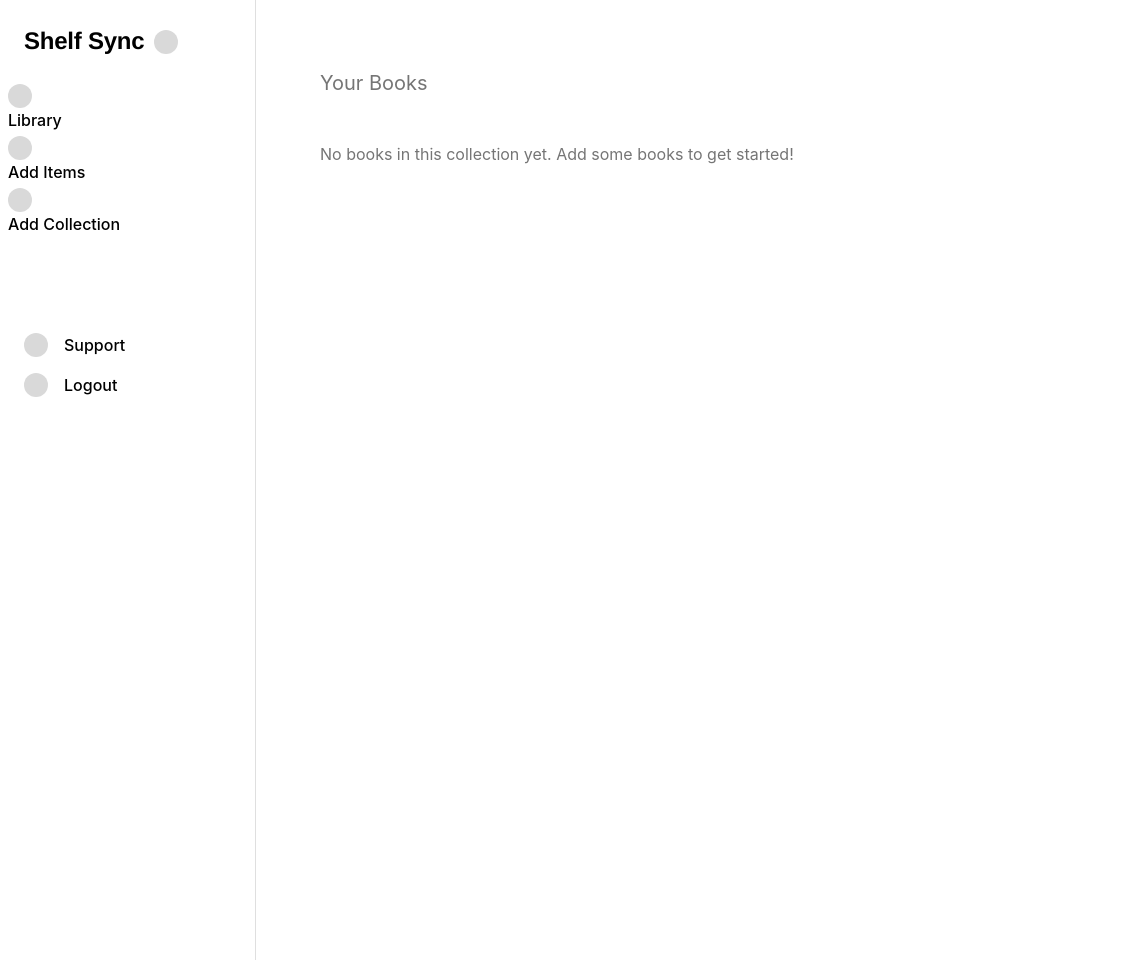
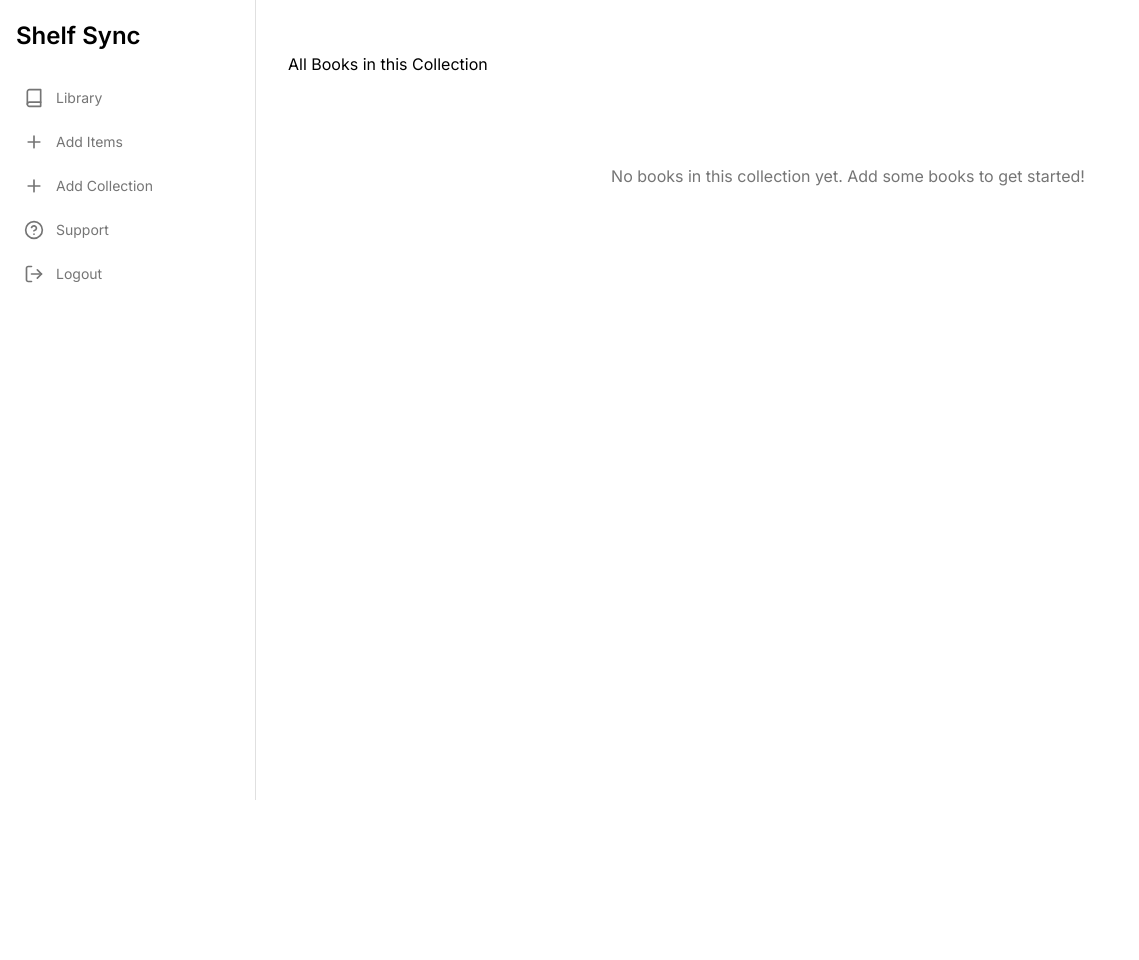
Before and after one commit to PoRamJay/Library, a Flask app: template templates/personal_collection.html in a window 1440 px wide. Shown: the whole page, without its empty margins (0-1139 px from the left). After the commit the page ends 800 px from the top, so only its background shows below. Run offline with Flask 3, Linux system fonts and the light colour scheme; the template is opened without the code that fills it, so the values that code supplies are empty; some libraries are stand-ins or nearby versions.

Commit message:
Update personal_collection.html

```diff
--- a/templates/personal_collection.html
+++ b/templates/personal_collection.html
@@ -3,86 +3,137 @@
   <head>
     <meta name="viewport" content="width=device-width, initial-scale=1" />
     <meta charset="utf-8" />
-    <link rel="stylesheet" href="{{ url_for('static', filename='personal_globals.css') }}" />
-    <link rel="stylesheet" href="{{ url_for('static', filename='personal_styleguide.css') }}" />
-    <link rel="stylesheet" href="{{ url_for('static', filename='personal_style.css') }}" />
+    <link rel="preconnect" href="https://fonts.googleapis.com">
+    <link rel="preconnect" href="https://fonts.gstatic.com" crossorigin>
+    <link href="https://fonts.googleapis.com/css2?family=Inter:wght@400;500;600&display=swap" rel="stylesheet">
+    <link rel="stylesheet" href="{{ url_for('static', filename='items_globals.css') }}" />
+    <link rel="stylesheet" href="{{ url_for('static', filename='items_styleguide.css') }}" />
+    <link rel="stylesheet" href="{{ url_for('static', filename='items_style.css') }}" />
   </head>
   <body>
-    <div class="home-page-personal">
+    <div class="home-page-add-items">
       <div class="sidebar">
-        <div class="list">
-          <div class="menu-item">
-            <div class="logo-placeholder"></div>
-            <a class="text-wrapper" href="{{ url_for('library') }}">Library</a>
-          </div>
-          <div class="menu-item">
-            <div class="logo-placeholder"></div>
-            <a class="text-wrapper" href="{{ url_for('add_items') }}">Add Items</a>
-          </div>
-          <div class="menu-item">
-            <div class="logo-placeholder"></div>
-            <a class="text-wrapper" href="{{ url_for('add_collection') }}">Add Collection</a>
+        <div class="title">Shelf Sync</div>
+        <div class="menu-list">
+          <a href="{{ url_for('library') }}" class="menu-item {% if request.endpoint == 'library' %}active{% endif %}">
+            <svg class="menu-icon" viewBox="0 0 24 24" fill="none" xmlns="http://www.w3.org/2000/svg">
+              <path d="M4 19.5C4 18.837 4.26339 18.2011 4.73223 17.7322C5.20107 17.2634 5.83696 17 6.5 17H20" stroke="currentColor" stroke-width="2" stroke-linecap="round" stroke-linejoin="round"/>
+              <path d="M6.5 2H20V22H6.5C5.83696 22 5.20107 21.7366 4.73223 21.2678C4.26339 20.7989 4 20.163 4 19.5V4.5C4 3.83696 4.26339 3.20107 4.73223 2.73223C5.20107 2.26339 5.83696 2 6.5 2Z" stroke="currentColor" stroke-width="2" stroke-linecap="round" stroke-linejoin="round"/>
+            </svg>
+            Library
+          </a>
+          <a href="{{ url_for('add_items') }}" class="menu-item {% if request.endpoint == 'add_items' %}active{% endif %}">
+            <svg class="menu-icon" viewBox="0 0 24 24" fill="none" xmlns="http://www.w3.org/2000/svg">
+              <path d="M12 5V19M5 12H19" stroke="currentColor" stroke-width="2" stroke-linecap="round" stroke-linejoin="round"/>
+            </svg>
+            Add Items
+          </a>
+          <a href="{{ url_for('add_collection') }}" class="menu-item {% if request.endpoint == 'add_collection' %}active{% endif %}">
+            <svg class="menu-icon" viewBox="0 0 24 24" fill="none" xmlns="http://www.w3.org/2000/svg">
+              <path d="M12 5V19M5 12H19" stroke="currentColor" stroke-width="2" stroke-linecap="round" stroke-linejoin="round"/>
+            </svg>
+            Add Collection
+          </a>
+          <a href="{{ url_for('support') }}" class="menu-item {% if request.endpoint == 'support' %}active{% endif %}">
+            <svg class="menu-icon" viewBox="0 0 24 24" fill="none" xmlns="http://www.w3.org/2000/svg">
+              <path d="M12 22C17.5228 22 22 17.5228 22 12C22 6.47715 17.5228 2 12 2C6.47715 2 2 6.47715 2 12C2 17.5228 6.47715 22 12 22Z" stroke="currentColor" stroke-width="2" stroke-linecap="round" stroke-linejoin="round"/>
+              <path d="M9.09 9C9.3251 8.33167 9.78915 7.76811 10.4 7.40913C11.0108 7.05016 11.7289 6.91894 12.4272 7.03871C13.1255 7.15849 13.7588 7.52152 14.2151 8.06353C14.6713 8.60553 14.9211 9.29152 14.92 10C14.92 12 11.92 13 11.92 13" stroke="currentColor" stroke-width="2" stroke-linecap="round" stroke-linejoin="round"/>
+              <path d="M12 17H12.01" stroke="currentColor" stroke-width="2" stroke-linecap="round" stroke-linejoin="round"/>
+            </svg>
+            Support
+          </a>
+          <a href="{{ url_for('logout') }}" class="menu-item">
+            <svg class="menu-icon" viewBox="0 0 24 24" fill="none" xmlns="http://www.w3.org/2000/svg">
+              <path d="M9 21H5C4.46957 21 3.96086 20.7893 3.58579 20.4142C3.21071 20.0391 3 19.5304 3 19V5C3 4.46957 3.21071 3.96086 3.58579 3.58579C3.96086 3.21071 4.46957 3 5 3H9" stroke="currentColor" stroke-width="2" stroke-linecap="round" stroke-linejoin="round"/>
+              <path d="M16 17L21 12L16 7" stroke="currentColor" stroke-width="2" stroke-linecap="round" stroke-linejoin="round"/>
+              <path d="M21 12H9" stroke="currentColor" stroke-width="2" stroke-linecap="round" stroke-linejoin="round"/>
+            </svg>
+            Logout
+          </a>
         </div>
       </div>
-        <div class="div"></div>
-        <div class="title">Shelf Sync</div>
-        <div class="support">
-          <div class="logo-placeholder"></div>
-          <a class="text-wrapper" href="{{ url_for('support') }}">Support</a>
+      <div class="main-content">
+        <header class="header">
+          <h1 class="header-title">{{ collection.name }}</h1>
+          <div class="header-subheading subheading-font">All Books in this Collection</div>
+        </header>
+        {% if books %}
+        <div style="display: flex; justify-content: flex-end; margin-bottom: 12px; gap: 12px;">
+          <button type="button" class="icon-btn" id="toggle-select-mode" style="color: #757575;">
+            <svg width="20" height="20" fill="none" stroke="currentColor" stroke-width="2" stroke-linecap="round" stroke-linejoin="round" viewBox="0 0 24 24"><rect x="3" y="3" width="18" height="18" rx="2"/><path d="M9 12l2 2l4-4"/></svg>
+            Select
+          </button>
+          <form id="bulk-delete-form" method="POST" action="{{ url_for('delete_books_from_collection', collection_id=collection.id) }}" style="display:none;">
+            <button type="submit" class="icon-btn" title="Delete Selected" style="color: #e53935;">
+              <svg width="20" height="20" fill="none" stroke="currentColor" stroke-width="2" stroke-linecap="round" stroke-linejoin="round" viewBox="0 0 24 24"><polyline points="3 6 5 6 21 6"/><path d="M19 6v14a2 2 0 0 1-2 2H7a2 2 0 0 1-2-2V6m3 0V4a2 2 0 0 1 2-2h2a2 2 0 0 1 2 2v2"/><line x1="10" y1="11" x2="10" y2="17"/><line x1="14" y1="11" x2="14" y2="17"/></svg>
+              Delete Selected
+            </button>
+          </form>
         </div>
-        <div class="logout">
-          <div class="logo-placeholder"></div>
-          <a class="text-wrapper" href="{{ url_for('logout') }}">Logout</a>
-        </div>
-      </div>
-      <div class="card-grid-image">
-        <div class="text-content-heading">
-          <div class="text-wrapper-2">{{ collection_name }}</div>
-          <div class="text-wrapper-3">Your Books</div>
-        </div>
-        {% if books %}
-        <div class="cards">
-          {% for book in books[:3] %}
-          <div class="card">
-            <div class="image"></div>
-            <div class="body">
-              <div class="text">
-                <div class="text-wrapper-2">{{ book.title }}</div>
-                <div class="text-wrapper-4">{{ book.author }}</div>
-              </div>
+        <div class="books-section">
+          <div class="books-grid">
+            {% for book in books %}
+            <div class="book-card book-card-selectable" style="position:relative;">
+              <input type="checkbox" name="book_ids" value="{{ book.id }}" class="select-checkbox" style="position:absolute; top:12px; left:12px; z-index:2; width:18px; height:18px; display:none;">
+              <button type="button" class="icon-btn delete-single-btn" title="Delete Book" style="position:absolute; top:10px; right:10px; background:#f7f7f7; color:#e53935; display:flex; align-items:center; justify-content:center; z-index:2;">
+                <svg width="18" height="18" fill="none" stroke="currentColor" stroke-width="2" stroke-linecap="round" stroke-linejoin="round" viewBox="0 0 24 24"><line x1="18" y1="6" x2="6" y2="18"/><line x1="6" y1="6" x2="18" y2="18"/></svg>
+              </button>
+              <div class="book-image"></div>
+              <div class="book-details">
+                <h3>{{ book.title }}</h3>
+                <p>Author: {{ book.author }}</p>
+                {% if book.isdue %}
+                  <span class="overdue-label">Overdue</span>
+                {% endif %}
               </div>
             </div>
             {% endfor %}
           </div>
-        {% if books|length > 3 %}
-        <div class="cards-2">
-          {% for book in books[3:6] %}
-          <div class="card">
-            <div class="image"></div>
-            <div class="body">
-              <div class="text">
-                <div class="text-wrapper-2">{{ book.title }}</div>
-                <div class="text-wrapper-4">{{ book.author }}</div>
         </div>
-            </div>
-          </div>
-          {% endfor %}
-        </div>
-        {% endif %}
+        <script>
+        // Toggle select mode
+        const toggleBtn = document.getElementById('toggle-select-mode');
+        const bulkForm = document.getElementById('bulk-delete-form');
+        let selectMode = false;
+        toggleBtn.addEventListener('click', function() {
+          selectMode = !selectMode;
+          document.querySelectorAll('.select-checkbox').forEach(cb => cb.style.display = selectMode ? 'block' : 'none');
+          document.querySelectorAll('.delete-single-btn').forEach(btn => btn.style.display = selectMode ? 'none' : 'flex');
+          bulkForm.style.display = selectMode ? 'block' : 'none';
+          toggleBtn.style.background = selectMode ? '#ededed' : 'none';
+        });
+        // Single delete
+        document.querySelectorAll('.delete-single-btn').forEach((btn, idx) => {
+          btn.addEventListener('click', function() {
+            if(confirm('Delete this book from the collection?')) {
+              const bookId = document.getElementsByName('book_ids')[idx].value;
+              fetch(`{{ url_for('delete_books_from_collection', collection_id=collection.id) }}`, {
+                method: 'POST',
+                headers: {'Content-Type': 'application/x-www-form-urlencoded'},
+                body: `book_ids=${bookId}`
+              }).then(() => window.location.reload());
+            }
+          });
+        });
+        // Bulk delete: move checked boxes to form on submit
+        bulkForm.addEventListener('submit', function(e) {
+          const form = e.target;
+          form.innerHTML = form.innerHTML; // keep button
+          document.querySelectorAll('.select-checkbox:checked').forEach(cb => {
+            const hidden = document.createElement('input');
+            hidden.type = 'hidden';
+            hidden.name = 'book_ids';
+            hidden.value = cb.value;
+            form.appendChild(hidden);
+          });
+        });
+        </script>
         {% else %}
-        <div class="text-wrapper-4">No books in this collection yet. Add some books to get started!</div>
-        {% endif %}
-      </div>
-      {% if collections|length > 1 %}
-      <div class="collections-list">
-        <h3>Your Collections</h3>
-        {% for collection in collections %}
-        <a href="{{ url_for('collection_view', id=collection.id) }}" class="collection-item">
-          {{ collection.name }} ({{ collection.book_count }} books)
-        </a>
-        {% endfor %}
+        <div class="empty-state">
+          <p>No books in this collection yet. Add some books to get started!</p>
         </div>
         {% endif %}
       </div>
+    </div>
   </body>
 </html>
```
Lines whose indentation alone changed are shown as unchanged.
